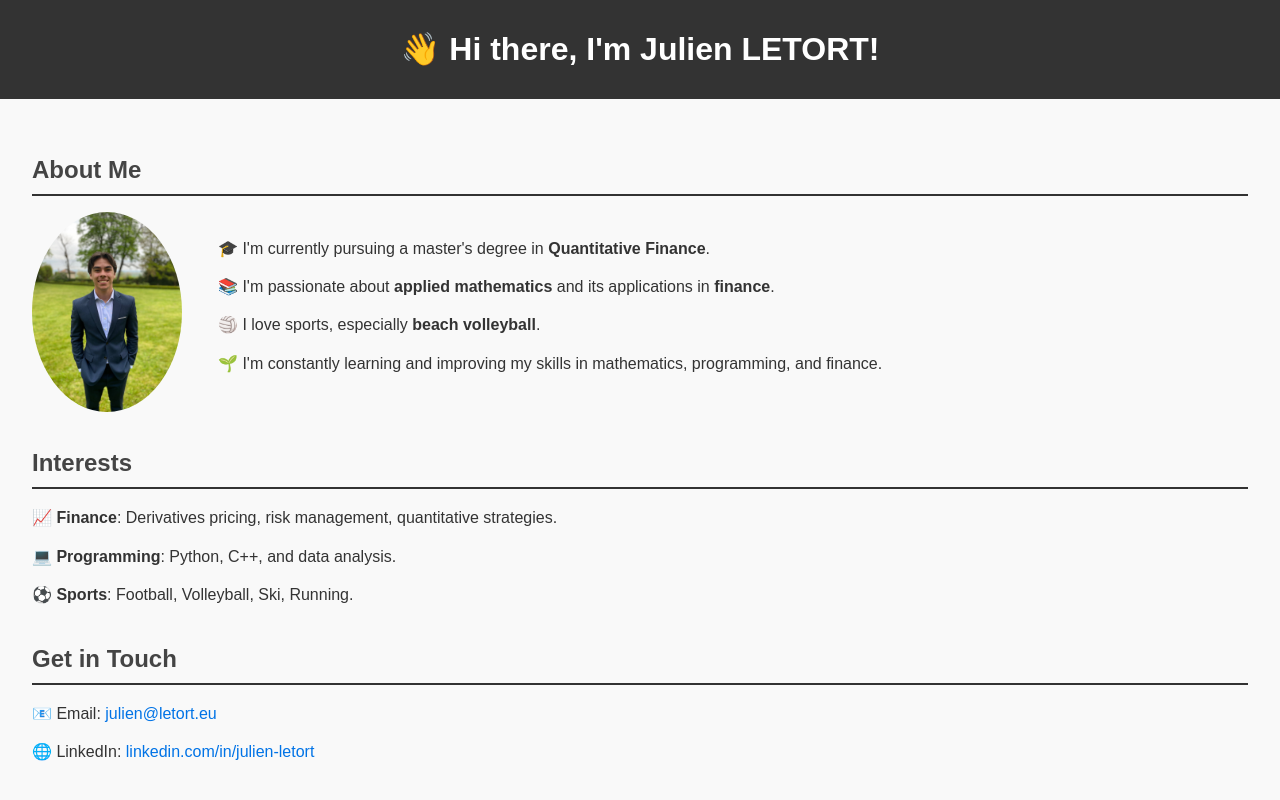
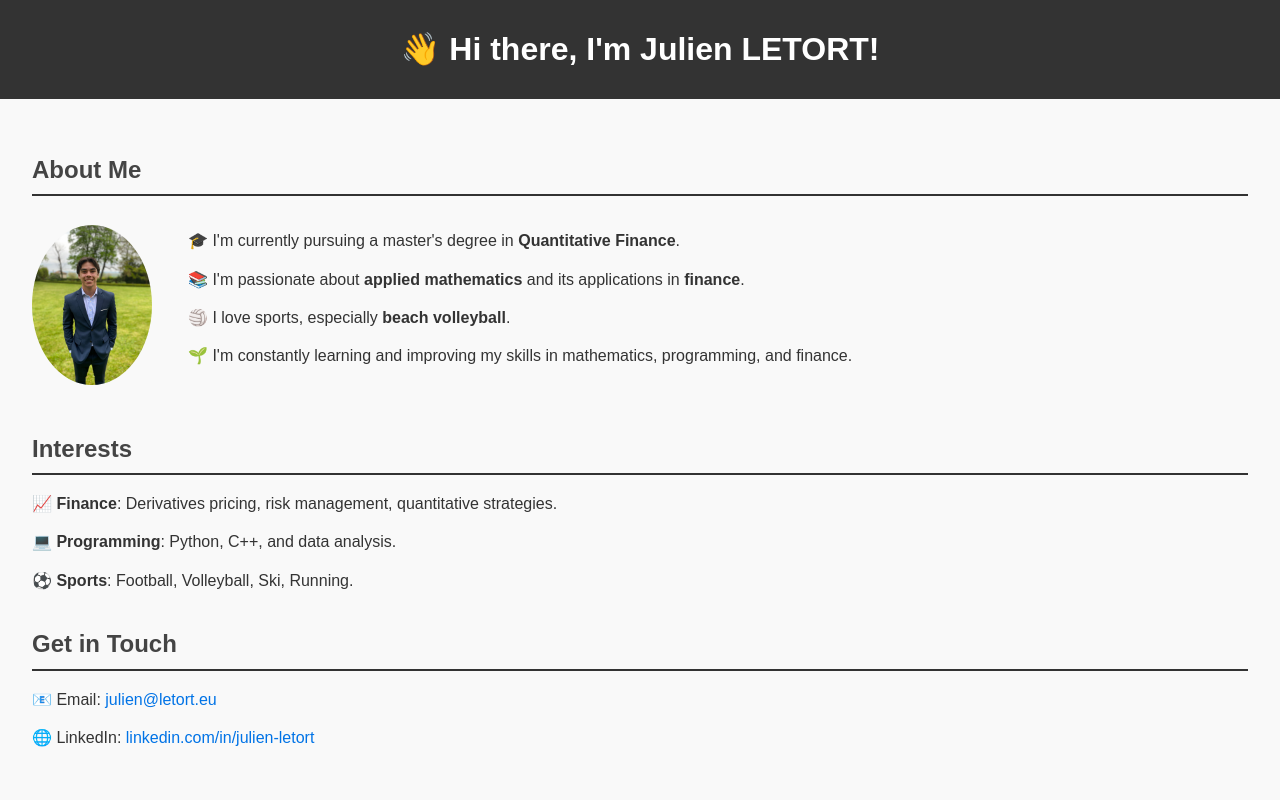
Before and after one commit to Julien-Letort/Julien-Letort.github.io, a plain HTML site: page index.html in a window 1280 px wide. Shown: the top 800 px of the page. Drawn offline with Linux system fonts and the light colour scheme.

Commit message:
Update style.css

```diff
--- a/style.css
+++ b/style.css
@@ -58,10 +58,11 @@ ul li a:hover {
 
 /* Image de profil */
 .profile-image {
-  max-width: 150px;
-  border-radius: 50%;
+  max-width: 120px; /* Réduit la taille de l'image */
+  height: auto; /* Conserve le ratio */
+  border-radius: 50%; /* Rond */
   margin-right: 20px;
-  float: left;
+  float: left; /* Texte à droite */
 }
 
 /* Conteneur About */
```
